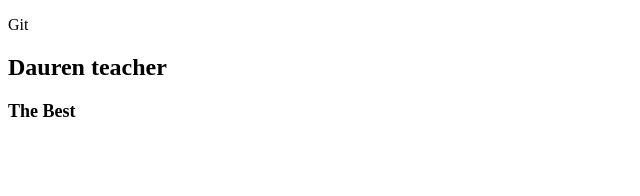
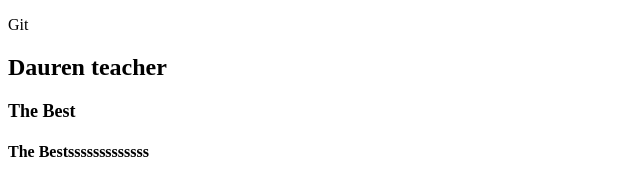
Before and after one commit to n11kkou/lab12, a plain HTML site: page index.html in a window 1280 px wide. Shown: the whole page, without its empty margins (0-640 px from the left). Drawn offline with Linux system fonts and the light colour scheme.

Commit message:
newwwwwww br

```diff
--- a/index.html
+++ b/index.html
@@ -10,5 +10,6 @@
     <p>Git</p>
     <h2>Dauren teacher</h2>
     <h3>The Best</h3>
+    <h4>The Bestsssssssssssss</h4>
 </body>
 </html>
```
